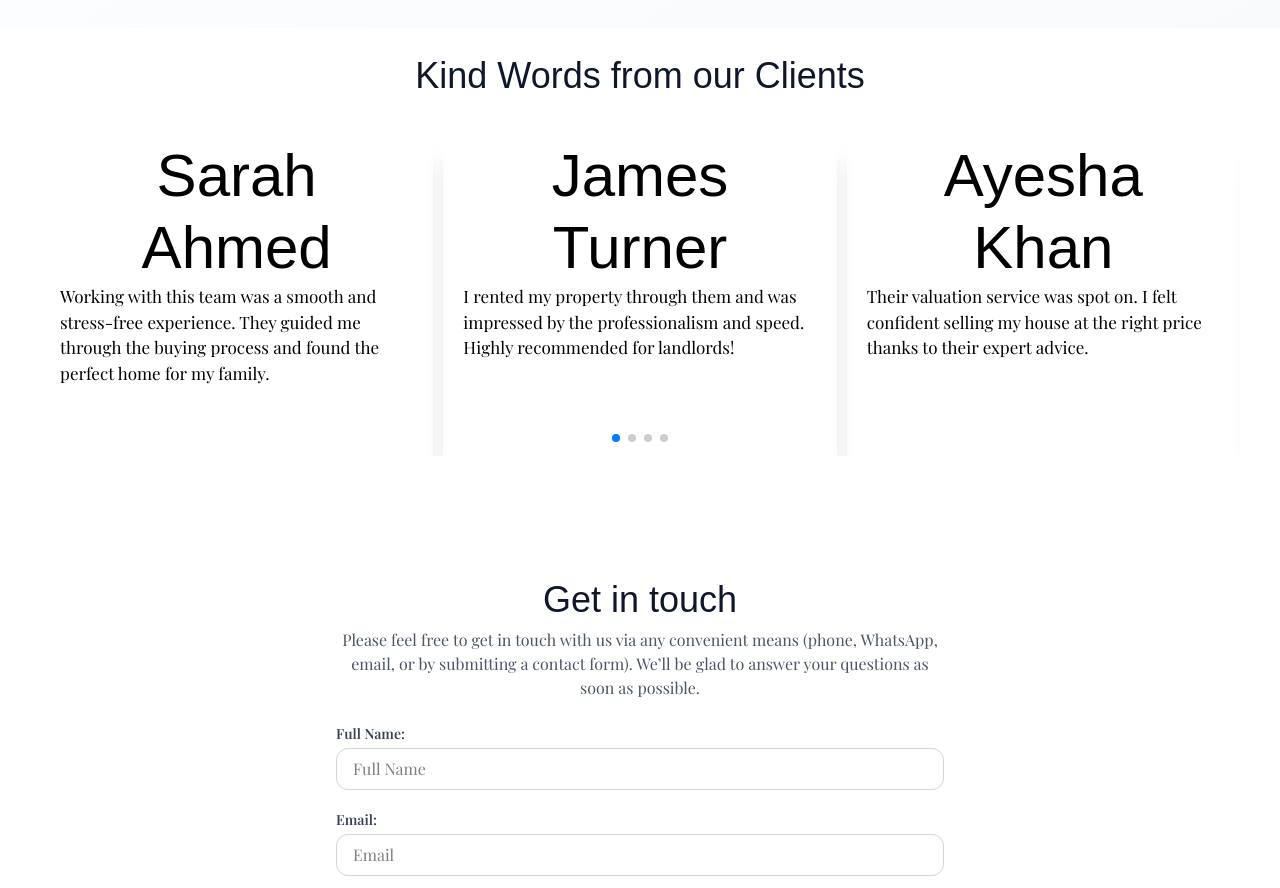
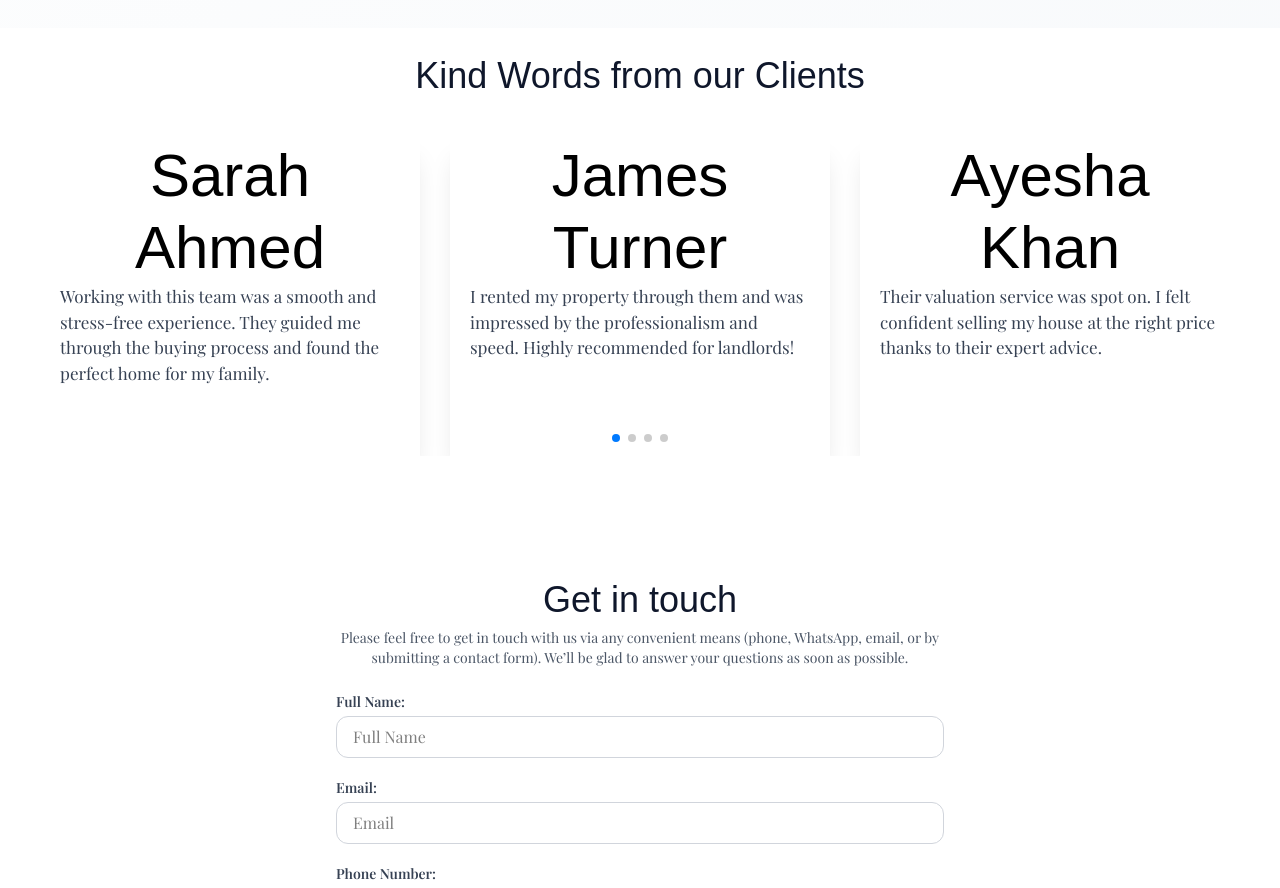
Before and after one commit to mussadiqkhan6886/hafsons, a Next.js app: page / in a window 1280 px wide. Shown: the part 2400-3288 px from the top of the page. Built offline with nearby package versions, Linux system fonts and the light colour scheme; a web font is replaced by a local one.

Commit message:
test resp

```diff
--- a/components/ContactUs.tsx
+++ b/components/ContactUs.tsx
@@ -7,7 +7,7 @@ const ContactUs = () => {
 
       <div className="max-w-2xl mx-auto bg-white  rounded-2xl p-8 relative">
         <Title content="Get in touch" />
-        <p className="text-gray-600 mt-2 mb-6 text-center">
+        <p className="text-gray-600 mt-2 mb-6 text-sm text-center">
           Please feel free to get in touch with us via any convenient means
           (phone, WhatsApp, email, or by submitting a contact form).
           We’ll be glad to answer your questions as soon as possible.
--- a/components/Testimonials.tsx
+++ b/components/Testimonials.tsx
@@ -23,6 +23,13 @@ const Testimonials = () => {
       className="mt-10 h-[40vh]"
       slidesPerView={3}
       spaceBetween={10}
+      breakpoints={{
+        200: {slidesPerView: 1, spaceBetween: 0},
+        320: {slidesPerView: 1, spaceBetween: 0},
+        600: {slidesPerView: 2, spaceBetween: 0},
+        890: { slidesPerView: 2, spaceBetween: 20 },
+        1024: { slidesPerView: 3, spaceBetween: 30 },
+      }}
     >
       {test.map((review, i) => (
         <SwiperSlide
@@ -30,11 +37,11 @@ const Testimonials = () => {
           key={review.name + i} // better key
         >
           <h5
-            className={`${instrumentSerif.className} text-center leading-[1.2] pt-1 text-[60px]`}
+            className={`${instrumentSerif.className} text-center leading-[1.2] pt-1 text-[40px] md:text-[60px]`}
           >
             {review.name}
           </h5>
-          <p className="text-[17px] font-[400]">{review.message}</p>
+          <p className="text-[17px] font-[400] text-gray-700">{review.message}</p>
         </SwiperSlide>
       ))}
     </Swiper>
```
